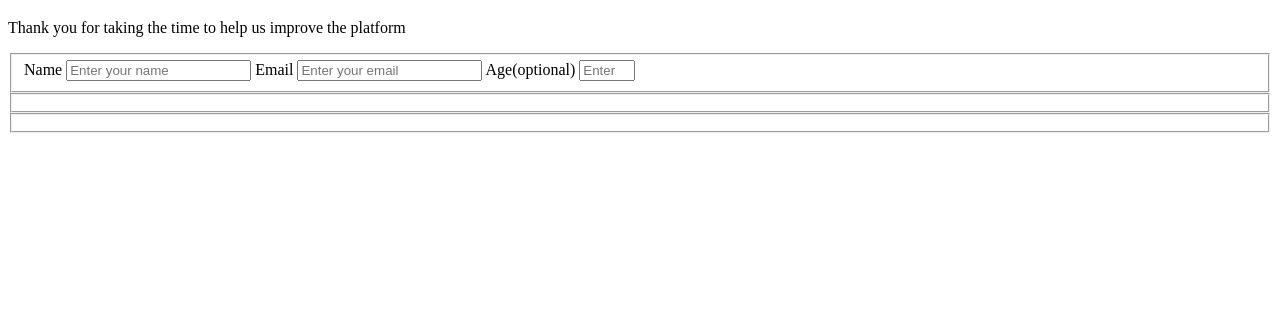
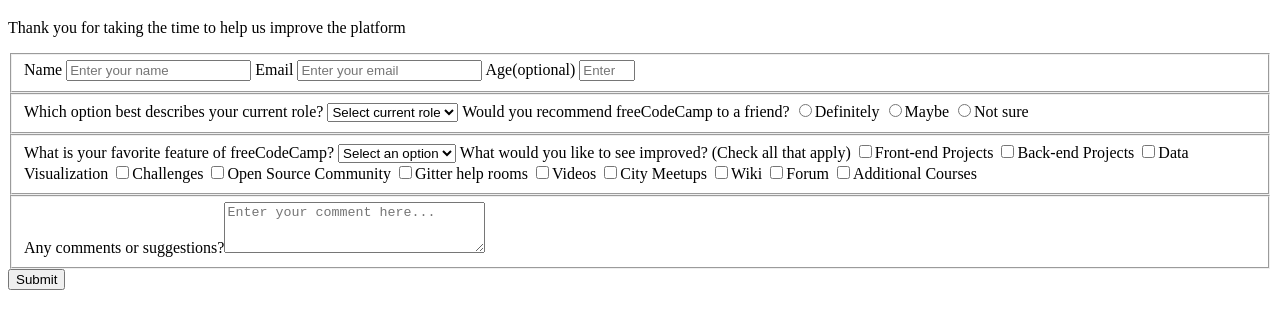
Before and after one commit to r4-j1t4/Survey-Form, a plain HTML site: page index.html in a window 1280 px wide. Shown: the part 61-390 px from the top of the page. Drawn offline with Linux system fonts and the light colour scheme.

Commit message:
done with html

```diff
--- a/index.html
+++ b/index.html
@@ -15,7 +15,46 @@
         <label id="email-label" for="email">Email <input type="email" name="your-email" id="email" placeholder="Enter your email" required></label>
         <label id="number-label" for="number">Age(optional) <input type="number" name="your-age" id="number" placeholder="Enter your age" min="13" max="70" required></label>
     </fieldset>
-    <fieldset></fieldset>
-    <fieldset></fieldset>
+    <fieldset>
+        <label for="referrer">Which option best describes your current role?</label>
+        <select name="first-dropdown" id="fdropdown">
+            <option value=" ">Select current role</option>
+            <option value="1">Student</option>
+            <option value="2">Full Time Job</option>
+            <option value="3">Full Time Learner</option>
+            <option value="4">Prefer not to say</option>
+            <option value="5">Other</option>
+        </select>
+        <label for="reference">Would you recommend freeCodeCamp to a friend?</label>
+        <label for="first-answer"><input type="radio" id="first-answer" name="answer">Definitely</label>
+        <label for="second-answer"><input type="radio" id="second-answer" name="answer">Maybe</label>
+        <label for="third-answer"><input type="radio" id="third-answer" name="answer">Not sure</label>
+    </fieldset>
+    <fieldset>
+        <label for="sreferrer">What is your favorite feature of freeCodeCamp?</label>
+        <select name="second-dropdown" id="sdropdown">
+            <option value=" ">Select an option</option>
+            <option value="1">Challenges</option>
+            <option value="2">Projects</option>
+            <option value="3">Community</option>
+            <option value="4">Open Source</option>
+        </select>
+        <label for="reference">What would you like to see improved? (Check all that apply)</label>
+        <label for="f-answer"><input type="checkbox" id="first-answer" name="answer">Front-end Projects</label>
+        <label for="s-answer"><input type="checkbox" id="second-answer" name="answer">Back-end Projects</label>
+        <label for="t-answer"><input type="checkbox" id="third-answer" name="answer">Data Visualization</label>
+        <label for="forth-answer"><input type="checkbox" id="first-answer" name="answer">Challenges</label>
+        <label for="fifth-answer"><input type="checkbox" id="second-answer" name="answer">Open Source Community</label>
+        <label for="sixth-answer"><input type="checkbox" id="third-answer" name="answer">Gitter help rooms</label>
+        <label for="seventh-answer"><input type="checkbox" id="first-answer" name="answer">Videos</label>
+        <label for="eighth-answer"><input type="checkbox" id="second-answer" name="answer">City Meetups</label>
+        <label for="ninth-answer"><input type="checkbox" id="third-answer" name="answer">Wiki</label>
+        <label for="tenth-answer"><input type="checkbox" id="second-answer" name="answer">Forum</label>
+        <label for="eleventh-answer"><input type="checkbox" id="third-answer" name="answer">Additional Courses</label>
+    </fieldset>
+    <fieldset>
+        <label>Any comments or suggestions?<textarea name="your-comments" id="comments" rows="3" cols="30" placeholder="Enter your comment here..."></textarea></label>
+    </fieldset>
+    <input value="Submit" type="submit">
 </body>
 </html>
```
